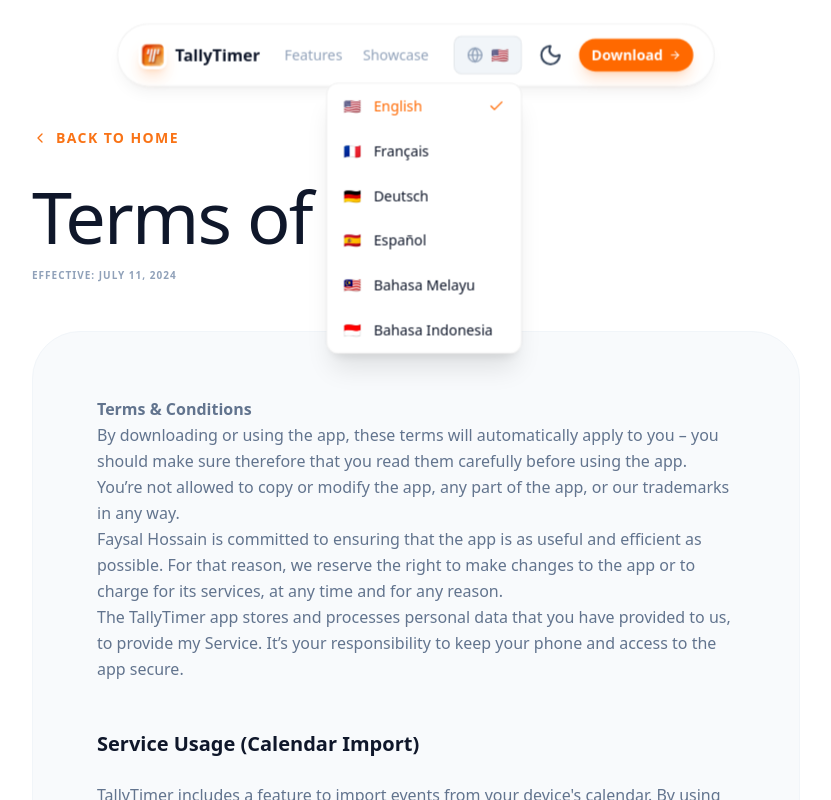
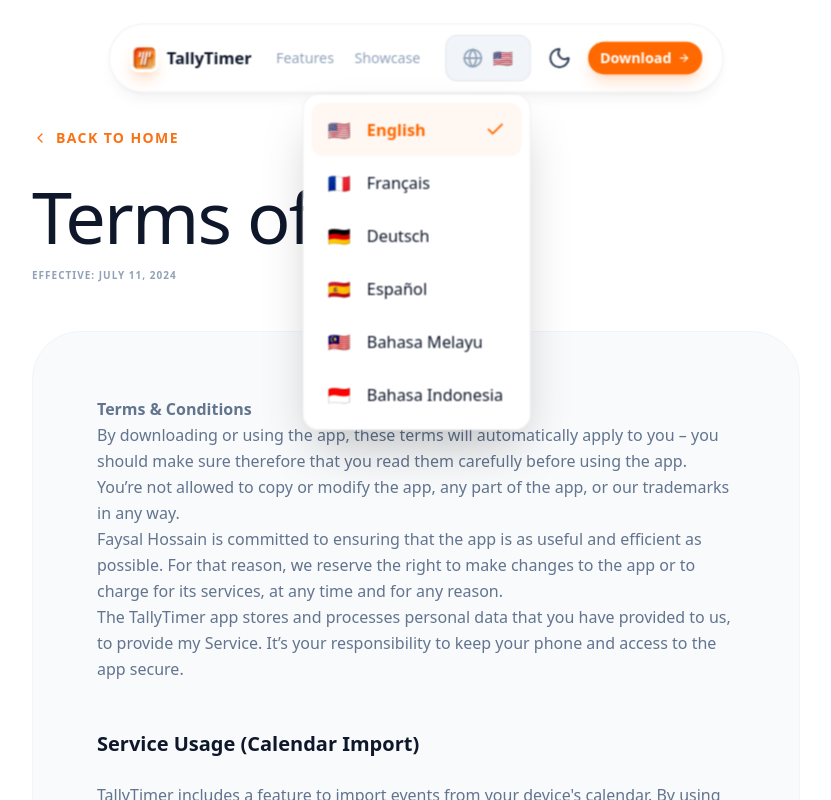
Before and after one commit to tallytimer/tallytimer.github.io, a Next.js app: page /terms in a window 1280 px wide. Both pictures are taken after a click on the button "🇺🇸". Shown: the top 800 px of the page, without its empty margins (224-1055 px from the left). Built offline with nearby package versions, Linux system fonts and the light colour scheme; a web font is replaced by a local one.

Commit message:
UI: scale up LanguageSelector and final design tweaks

```diff
--- a/src/components/LanguageSelector.tsx
+++ b/src/components/LanguageSelector.tsx
@@ -36,10 +36,10 @@
         <div className="relative" ref={dropdownRef}>
             <button
                 onClick={() => setIsOpen(!isOpen)}
-                className="flex items-center gap-2 px-3 py-2 rounded-lg bg-[var(--surface-highlight)] border border-[var(--border-color)] hover:border-orange-500/30 transition-colors text-sm"
+                className="flex items-center gap-2.5 px-4 py-2.5 rounded-xl bg-[var(--surface-highlight)] border border-[var(--border-color)] hover:border-orange-500/30 transition-colors text-sm md:text-base"
             >
-                <Globe className="w-4 h-4 text-slate-400" />
-                <span className="text-[var(--foreground)]">{currentLang.flag}</span>
+                <Globe className="w-5 h-5 text-slate-400" />
+                <span className="text-[var(--foreground)] font-medium">{currentLang.flag}</span>
             </button>
 
             <AnimatePresence>
@@ -48,7 +48,7 @@
                         initial={{ opacity: 0, y: -10 }}
                         animate={{ opacity: 1, y: 0 }}
                         exit={{ opacity: 0, y: -10 }}
-                        className="absolute right-0 top-full mt-2 w-48 bg-[var(--surface)] border border-[var(--border-color)] rounded-xl shadow-xl overflow-hidden z-50"
+                        className="absolute right-0 top-full mt-3 w-56 bg-[var(--surface)] border border-[var(--border-color)] rounded-2xl shadow-2xl overflow-hidden z-50 p-2"
                     >
                         {languages.map((lang) => (
                             <button
@@ -57,14 +57,14 @@
                                     setLocale(lang.code);
                                     setIsOpen(false);
                                 }}
-                                className={`w-full flex items-center justify-between px-4 py-3 text-sm hover:bg-[var(--surface-highlight)] transition-colors ${locale === lang.code ? "text-orange-500" : "text-[var(--foreground)]"
+                                className={`w-full flex items-center justify-between px-4 py-3 text-sm md:text-base rounded-xl hover:bg-[var(--surface-highlight)] transition-colors ${locale === lang.code ? "text-orange-500 bg-orange-500/5 font-bold" : "text-[var(--foreground)]"
                                     }`}
                             >
-                                <span className="flex items-center gap-3">
-                                    <span>{lang.flag}</span>
+                                <span className="flex items-center gap-4">
+                                    <span className="text-lg">{lang.flag}</span>
                                     <span>{lang.name}</span>
                                 </span>
-                                {locale === lang.code && <Check className="w-4 h-4" />}
+                                {locale === lang.code && <Check className="w-5 h-5" />}
                             </button>
                         ))}
                     </motion.div>
```
